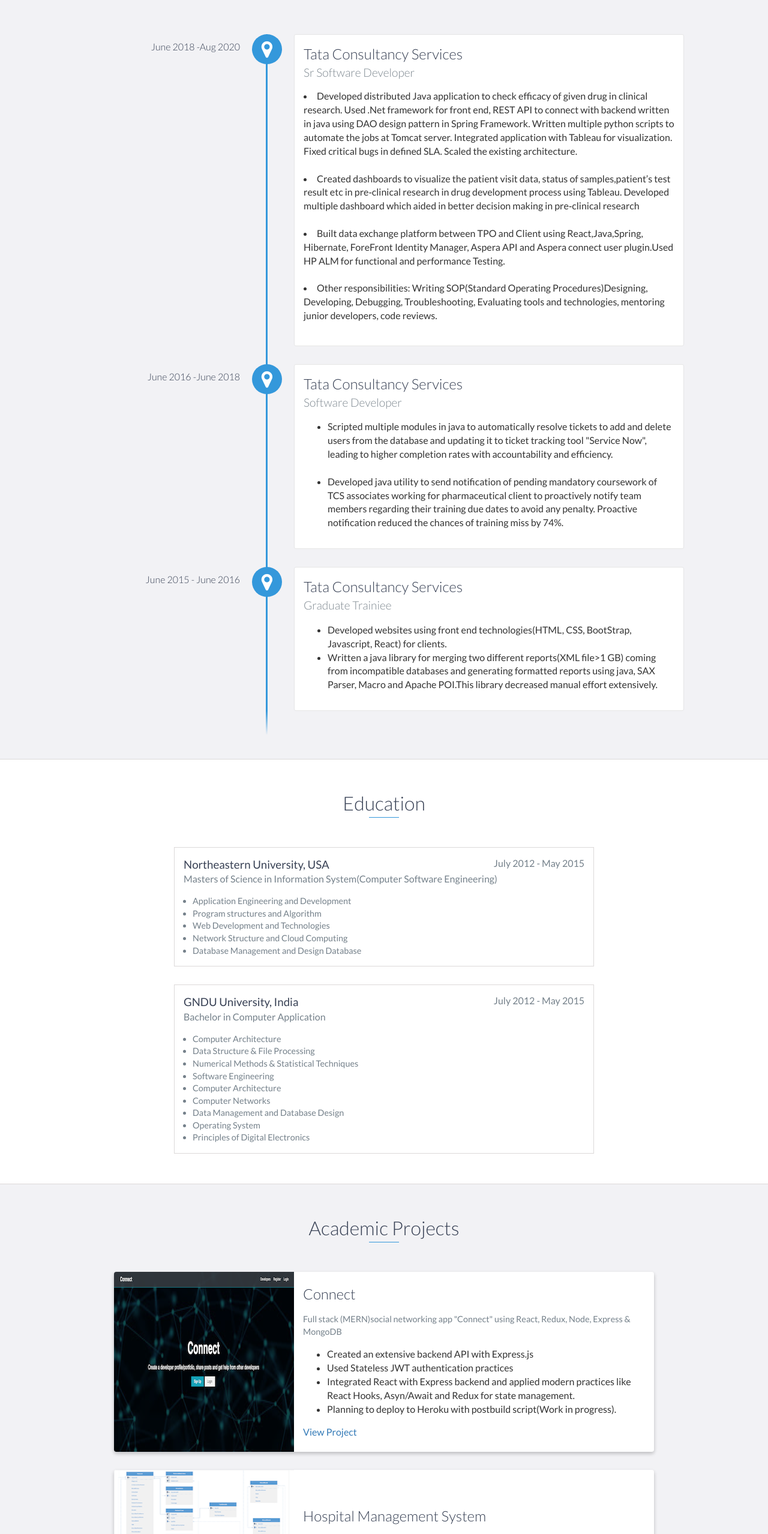
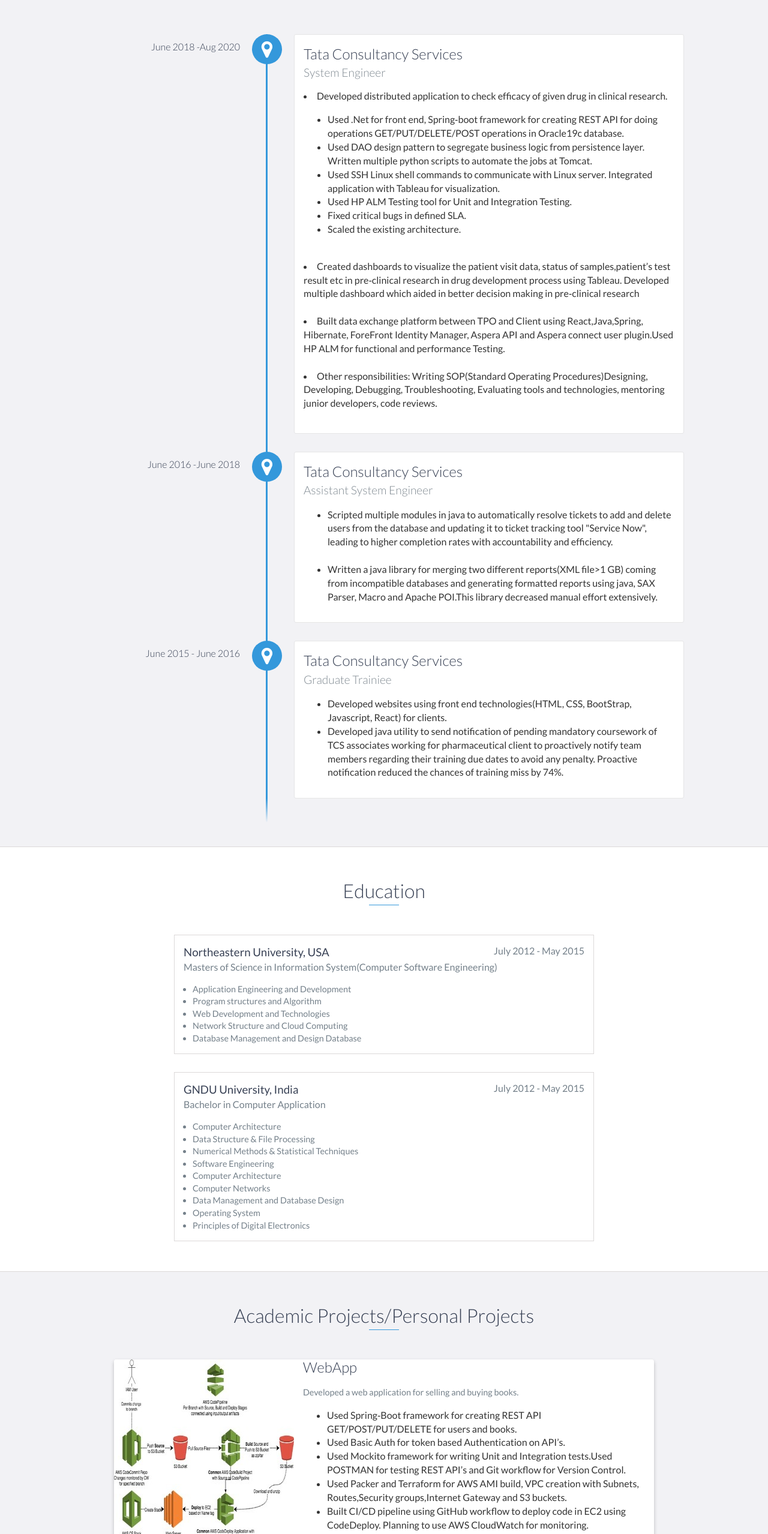
Before and after one commit to dj0894/dj0894.github.io, a website: page index.html in a window 1280 px wide. Shown: the part 1187-3744 px from the top of the page at 60% size. Drawn offline with nearby package versions, Linux system fonts and the light colour scheme.

Commit message:
updated new projects

```diff
--- a/index.html
+++ b/index.html
@@ -52,7 +52,7 @@
         <div id="lead-content">
             <h1>Deepika Kumari Jha</h1>
             <h2>Full Stack Developer</h2>
-            <a href="/Resume/DeepikaResume1.pdf" class="btn-rounded-white">Download Resume</a>
+            <a href="/Resume/Resume.pdf" class="btn-rounded-white">Download Resume</a>
 
         </div>
         <!-- End #lead-content -->
@@ -95,14 +95,35 @@
         <div id="experience-timeline">
             <div data-date="June 2018 -Aug 2020">
                 <h3>Tata Consultancy Services</h3>
-                <h4>Sr Software Developer</h4>
+                <h4>System Engineer</h4>
                 <p>
                     <li>
-                        Developed distributed Java application to check efficacy of given drug in clinical research.
-                        Used .Net framework for front end, REST API to connect with backend written in java using DAO
-                        design pattern in Spring Framework. Written multiple python scripts to automate the jobs at
-                        Tomcat server. Integrated application with Tableau for visualization. Fixed critical bugs in
-                        defined SLA. Scaled the existing architecture.
+                        Developed distributed application to check efficacy of given drug in clinical
+                        research.
+                        <ul>
+                            <li>Used .Net for front end, Spring‑boot framework for creating REST API for doing
+                                operations
+                                GET/PUT/DELETE/POST operations in Oracle19c database.
+                            </li>
+                            <li>Used DAO design pattern to segregate business logic from persistence layer. Written
+                                multiple
+                                python scripts to automate the jobs at Tomcat.
+                            </li>
+                            <li>Used SSH Linux shell commands to communicate with Linux server. Integrated application
+                                with Tableau
+                                for visualization.
+                            </li>
+                            <li>
+                                Used HP ALM Testing tool for Unit and Integration Testing.
+                            </li>
+                            <li>
+                                Fixed critical bugs in defined SLA.
+                            </li>
+                            <li>
+                                Scaled the existing architecture.
+
+                            </li>
+                        </ul>
                     </li>
                     <br />
                     <li>
@@ -113,8 +134,8 @@
                     <br />
                     <li>
                         Built data exchange platform between TPO and Client using React,Java,Spring, Hibernate,
-                        ForeFront Identity Manager,
-                        Aspera API and Aspera connect user plugin.Used HP ALM for functional and performance Testing.
+                        ForeFront Identity Manager, Aspera API and Aspera connect user plugin.Used HP ALM for functional
+                        and performance Testing.
                     </li>
                     <br />
                     <li>
@@ -128,7 +149,7 @@
 
             <div data-date="June 2016 -June 2018">
                 <h3>Tata Consultancy Services</h3>
-                <h4>Software Developer</h4>
+                <h4>Assistant System Engineer</h4>
                 <p>
                 <ul>
                     <li>
@@ -138,10 +159,9 @@
                     </li>
                     <br />
                     <li>
-                        Developed java utility to send notification of pending mandatory coursework of TCS associates
-                        working for pharmaceutical client to proactively notify team members regarding their training
-                        due dates to avoid any penalty. Proactive notification reduced the chances of training miss by
-                        74%.
+                        Written a java library for merging two different reports(XML file>1 GB) coming from incompatible
+                        databases and generating formatted reports using java, SAX Parser, Macro and Apache POI.This
+                        library decreased manual effort extensively.
                     </li>
                     <ul>
                         </p>
@@ -157,9 +177,10 @@
                         clients.
                     </li>
                     <li>
-                        Written a java library for merging two different reports(XML file>1 GB) coming from incompatible
-                        databases and generating formatted reports using java, SAX Parser, Macro and Apache POI.This
-                        library decreased manual effort extensively.
+                        Developed java utility to send notification of pending mandatory coursework of TCS associates
+                        working for pharmaceutical client to proactively notify team members regarding their training
+                        due dates to avoid any penalty. Proactive notification reduced the chances of training miss by
+                        74%.
                     </li>
                 </ul>
                 </p>
@@ -236,9 +257,48 @@
     <!-- End #education -->
 
     <div id="projects" class="background-alt">
-        <h2 class="heading">Academic Projects</h2>
+        <h2 class="heading">Academic Projects/Personal Projects</h2>
         <div class="container">
             <div class="row">
+
+                <div class="project shadow-large">
+                    <div class="project-image">
+                        <img src="images/Webapp.jpg" />
+                    </div>
+                    <!-- End .project-image -->
+                    <div class="project-info">
+                        <h3>WebApp </h3>
+                        <p>
+                            Developed a web application for selling and buying books.
+                        </p>
+                        <ul>
+                            <li>
+                                Used Spring‑Boot framework for creating REST API GET/POST/PUT/DELETE for users and
+                                books.
+                            </li>
+                            <li>
+                                Used Basic Auth for token based Authentication on API’s.
+                            </li>
+                            <li>
+                                Used Mockito framework for writing Unit and Integration tests.Used POSTMAN for testing
+                                REST API’s and Git workflow for
+                                Version Control.
+                            </li>
+                            <li>
+                                Used Packer and Terraform for AWS AMI build, VPC creation with Subnets, Routes,Security
+                                groups,Internet Gateway and S3
+                                buckets.
+                            </li>
+                            <li>
+                                Built CI/CD pipeline using GitHub workflow to deploy code in EC2 using CodeDeploy.
+                                Planning to use AWS CloudWatch for monitoring.
+                            </li>
+                        </ul>
+                        </p>
+                        <!--<a href="">View Project</a>-->
+                    </div>
+                    <!-- End .project-info -->
+                </div>
 
                 <div class="project shadow-large">
                     <div class="project-image">
```
Also changed, not shown: package.json (+14 -3 lines), images/Webapp.jpg (added), 5 other files.
